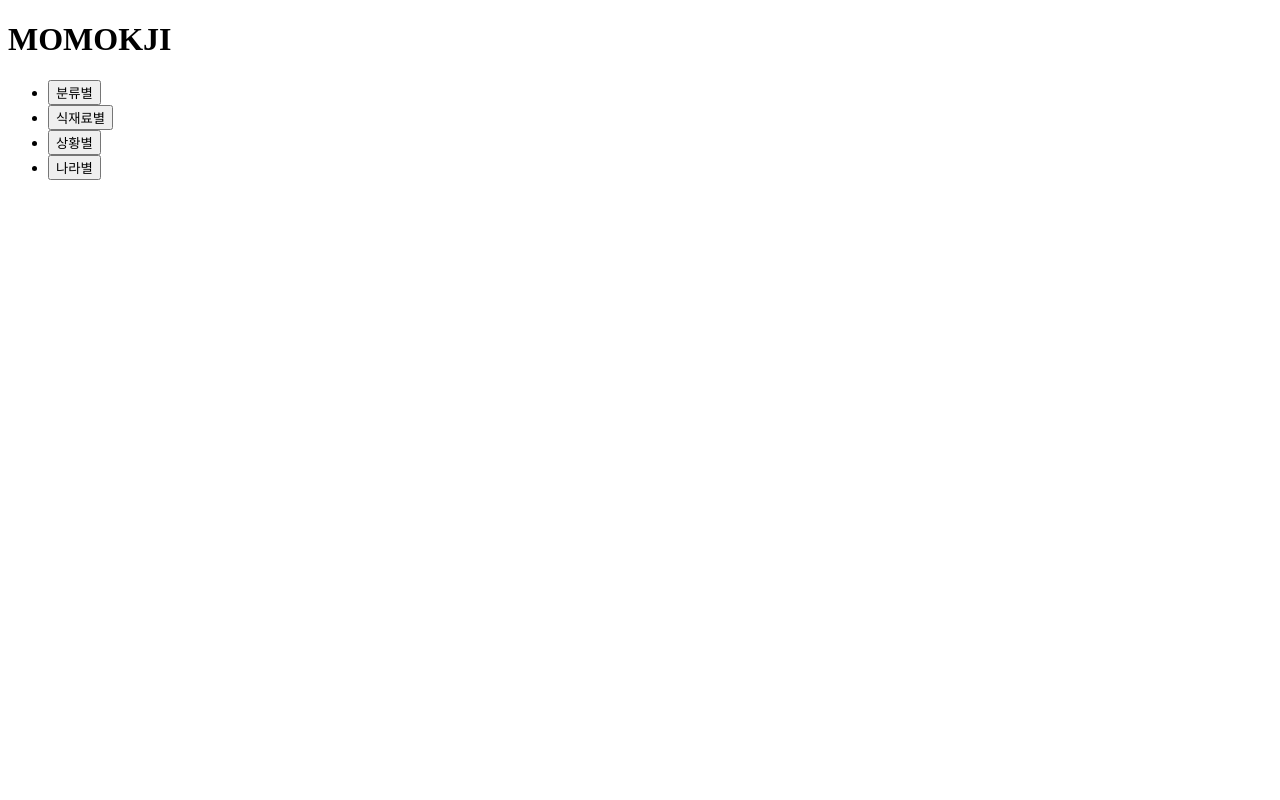
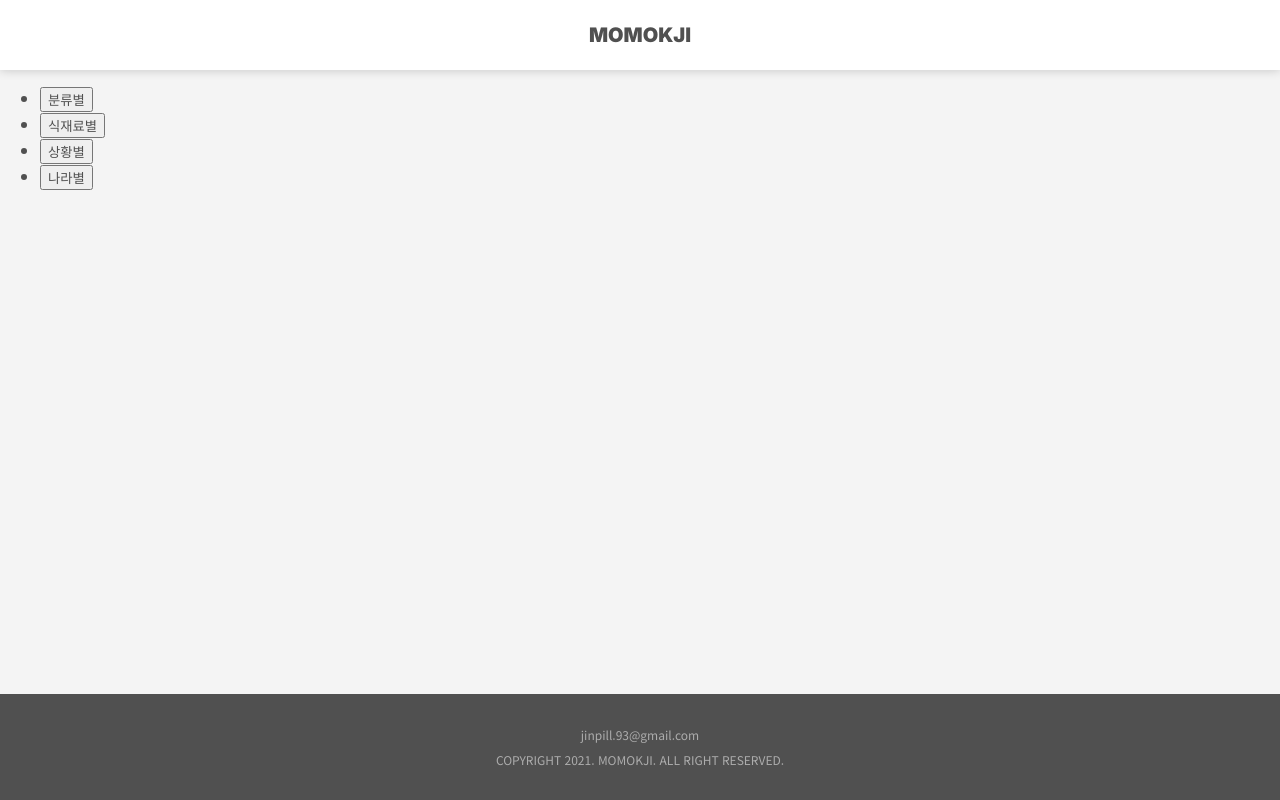
Before and after one commit to honyanglover/momokji, a plain HTML site: page index.html in a window 1280 px wide. Drawn offline with Linux system fonts and the light colour scheme.

Commit message:
style 추가함. header, main, footer

```diff
--- /dev/null
+++ b/common.css
@@ -0,0 +1,34 @@
+
+
+@import url('https://fonts.googleapis.com/css2?family=Inter:wght@100;200;300;400;500;600;700;800;900&display=swap');
+
+@import url('https://fonts.googleapis.com/css2?family=Noto+Sans+KR:wght@100;300;400;500;700;900&display=swap');
+
+* {
+    font-family: "Noto Sans KR", sans-serif;
+    color: #505050;
+}
+
+html,
+body {
+    height: 100%;
+}
+
+
+body {
+    display: flex;
+    flex-direction: column;
+    margin: 0;
+}
+
+body > * {
+    flex: none;
+}
+
+a {
+    color: inherit;
+}
+
+a:not(:hover) {
+    text-decoration: none;
+}
--- /dev/null
+++ b/footer.css
@@ -0,0 +1,18 @@
+
+
+footer {
+    padding: 32px 8px;
+    background-color: #505050;
+}
+
+footer > p {
+    margin: 0;
+
+    color: #acacac;
+    font-size: 12px;
+    text-align: center;
+}
+
+footer > p:not(:first-child) {
+    margin-top: 8px;
+}
--- /dev/null
+++ b/header.css
@@ -0,0 +1,26 @@
+
+
+header {
+    height: 70px;
+
+    flex: none;
+    display: flex;
+    flex-direction: row;
+
+    position: fixed;
+    top: 0;
+    right: 0;
+    left: 0;
+    z-index: 1;
+
+    background-color: white;
+    box-shadow: 0 0 10px rgba(0, 0, 0, 0.2);
+}
+
+.header-logo {
+    margin: auto;
+
+    font-family: "Inter", sans-serif;
+    font-size: 20px;
+    font-weight: 900;
+}
--- a/index.html
+++ b/index.html
@@ -6,6 +6,11 @@
     <meta name="viewport" content="width=device-width, initial-scale=1.0">
 
     <title>MOMOKJI</title>
+
+    <link rel="stylesheet" href="common.css">
+    <link rel="stylesheet" href="header.css">
+    <link rel="stylesheet" href="main.css">
+    <link rel="stylesheet" href="footer.css">
 
     <script src="index.js"></script>
     <script src="Ingredient.js"></script>
@@ -16,7 +21,10 @@
     <script src="country.js"></script>
 </head>
 <body>
-    <h1>MOMOKJI</h1>
+    <header>
+        <div class="header-logo">MOMOKJI</div>
+    </header>
+    <main role="main">
         <ul class="category" data-depth="0">
             <li>
                 <button>분류별</button>
@@ -31,5 +39,10 @@
                 <button>나라별</button>
             </li>
         </ul>
+    </main>
+    <footer>
+        <p><a href="mailto:jinpill.93@gmail.com">jinpill.93@gmail.com</a></p>
+        <p>COPYRIGHT 2021. MOMOKJI. ALL RIGHT RESERVED.</p>
+    </footer>
 </body>
 </html>
--- /dev/null
+++ b/main.css
@@ -0,0 +1,7 @@
+
+
+main {
+    flex: 1 0 0px;
+    padding-top: 70px;
+    background-color: #f4f4f4;
+}
```
Lines whose indentation alone changed are shown as unchanged.
